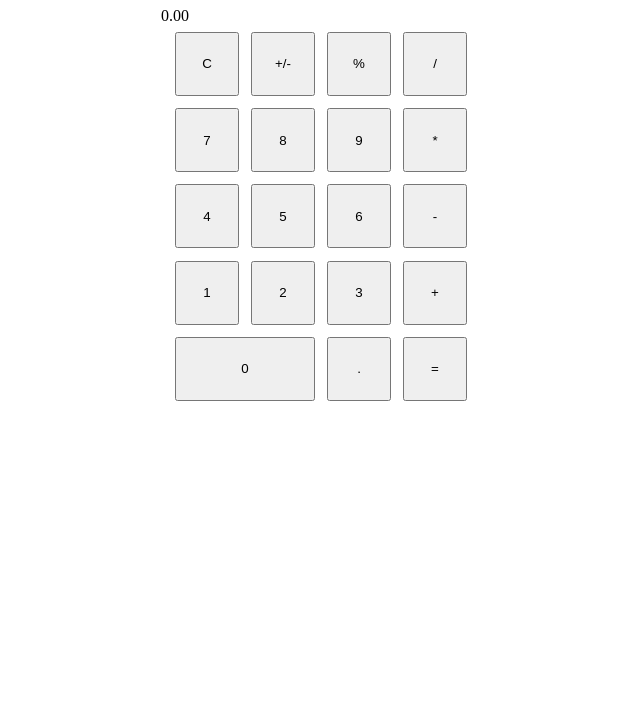
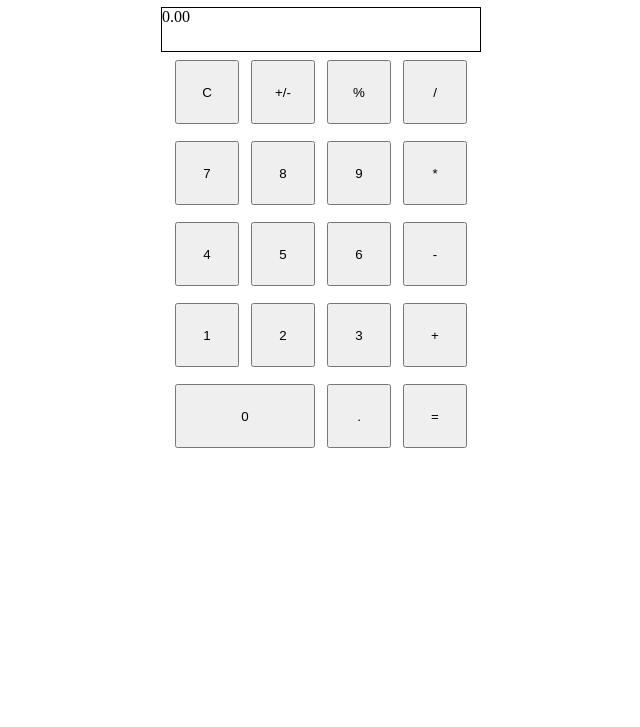
Before and after one commit to James-E-Sullivan/calculator, a plain HTML site: page index.html in a window 1280 px wide. Shown: the part 81-808 px from the top of the page, without its empty margins (319-959 px from the left). Drawn offline with Linux system fonts and the light colour scheme.

Commit message:
Add border to display and increase calc height

```diff
--- a/style.css
+++ b/style.css
@@ -18,11 +18,12 @@ body {
     display: flex;
     flex-direction: column;
     width: 320px;
-    height: 400px;
+    height: 450px;
 }
 
 .display {
     flex: auto;
+    border: 1px solid black;
 }
 
 .calc-btn-container {
```
